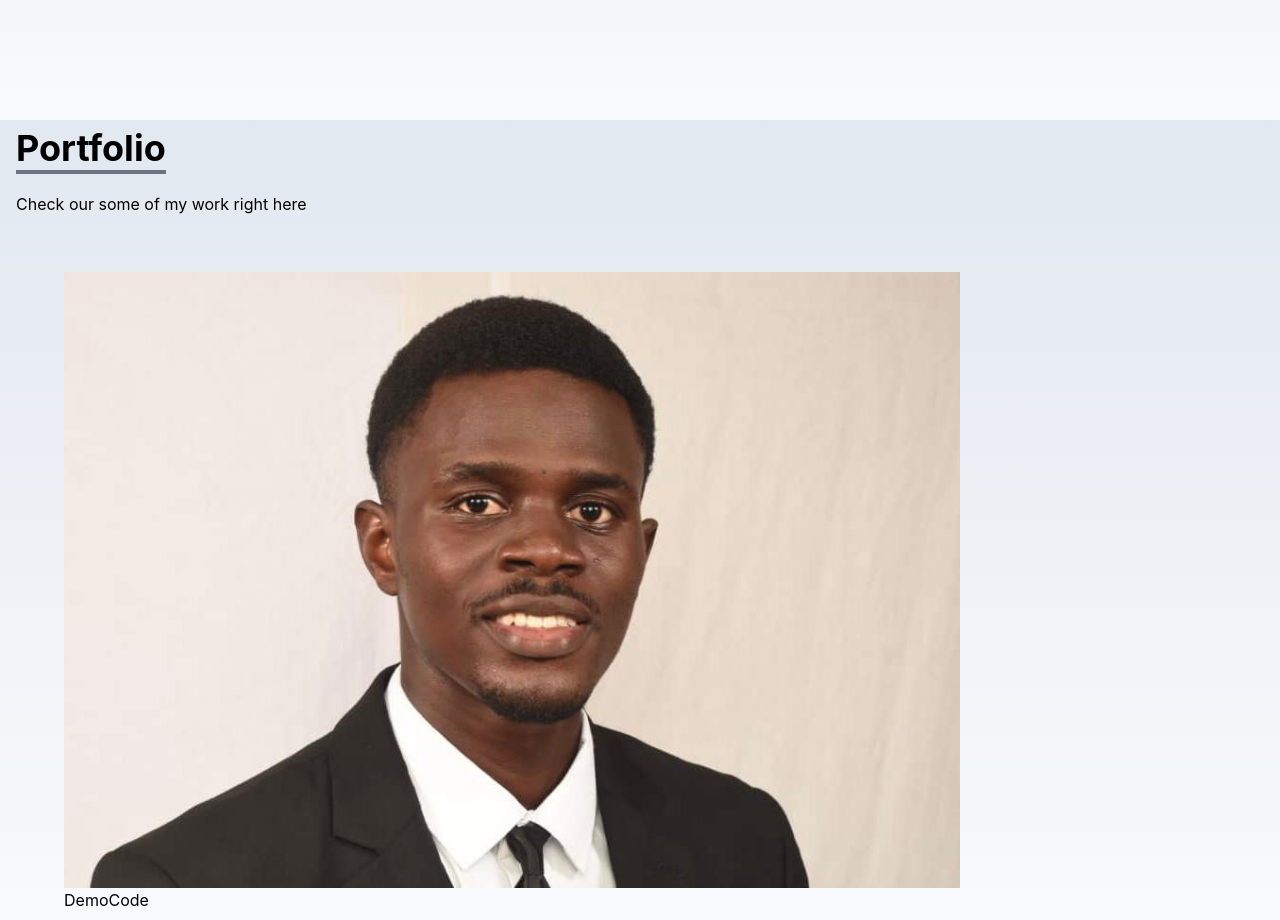
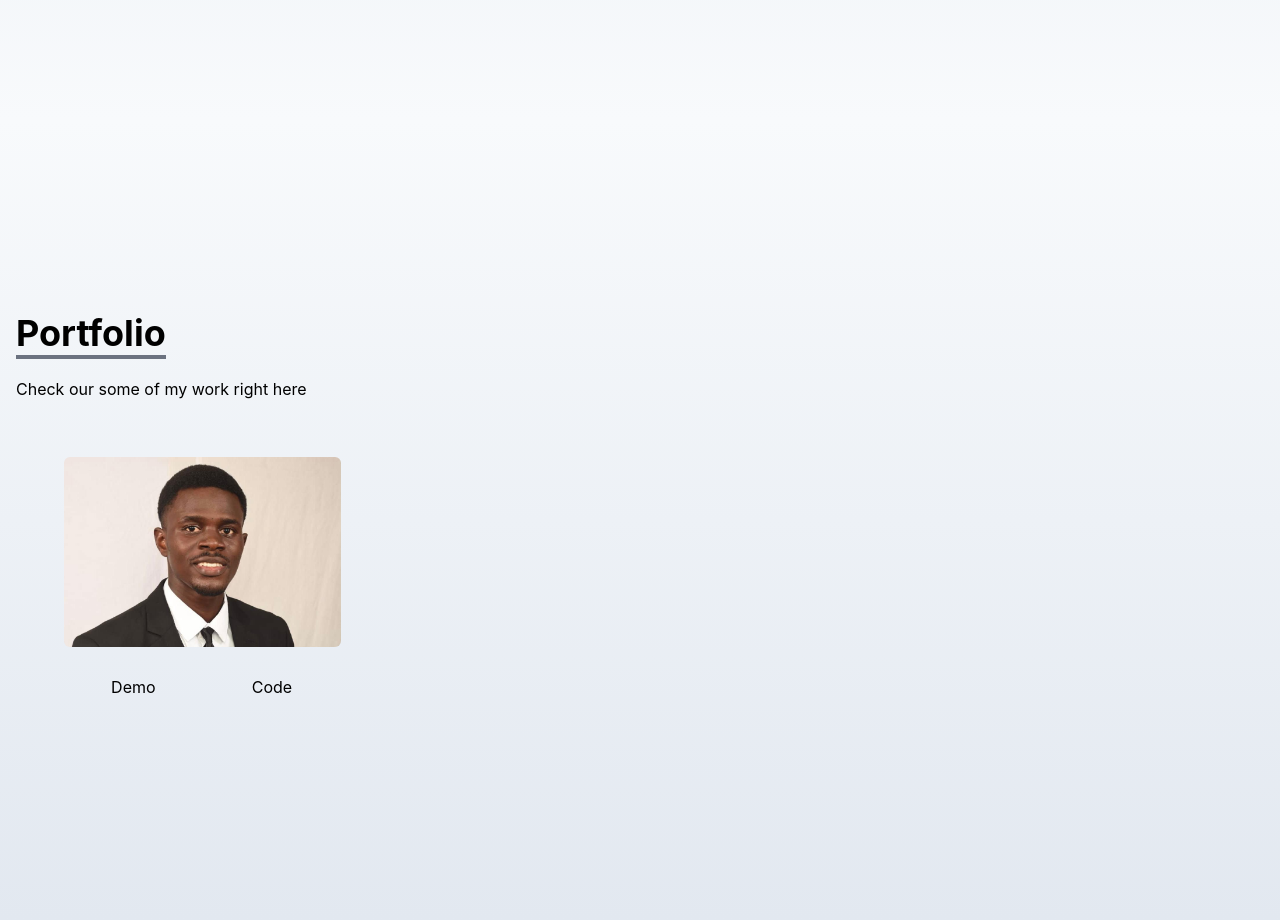
Before and after one commit to tafonhubertnwana/My-portfolio, a React (Create React App) app in the folder my-portfolio/: page / in a window 1280 px wide. Shown: the part 1480-2400 px from the top of the page. Built offline with nearby package versions, Linux system fonts and the light colour scheme.

Commit message:
modifying the porfolio section

```diff
--- a/my-portfolio/src/components/Portfolio.jsx
+++ b/my-portfolio/src/components/Portfolio.jsx
@@ -2,10 +2,31 @@ import React from 'react'
 import image from "../image/personel-4.jpg";
 
 const Portfolio = () => {
+
+  const portfolios = [
+    {
+      id: 1,
+      src: image
+    },
+    {
+      id: 1,
+      src: image
+    },
+    {
+      id: 1,
+      src: image
+    },
+    {
+      id: 1,
+      src: image
+    },
+
+  ]
+
   return (
     <div
     name='portfolio'
-    className=' bg-gradient-to-b from-slate-200 to-slate-50 text-black w-full md:h-screen '
+    className=' bg-gradient-to-b from-slate-50 to-slate-200 text-black w-full md:h-screen '
     >
 
       <div className="max-w-screen-lg p-4 max-auto flex flex-col justify-center w-full h-full">
@@ -14,12 +35,12 @@ const Portfolio = () => {
           <p className='py-6'>Check our some of my work right here</p>
         </div>
 
-        <div className='gridsm:grid-cols-2 md:grid-cols-3 gap-8 px-12'>
+        <div className='grid sm:grid-cols-2 md:grid-cols-3 gap-8 px-12'>
           <div>
-            <img src={image} alt="" />
-            <div>
-              <button>Demo</button>
-              <button>Code</button>
+            <img src={image} alt="" className='rounded-md duration-200 hover:scale-105'/>
+            <div className='flex items-center justify-center'>
+              <button className='w-1/2 px-6 py-3 m-4 duration-200 hover:scale-105'>Demo</button>
+              <button className='w-1/2 px-6 py-3 m-4 duration-200 hover:scale-105'>Code</button>
             </div>
           </div>
         </div>
```
